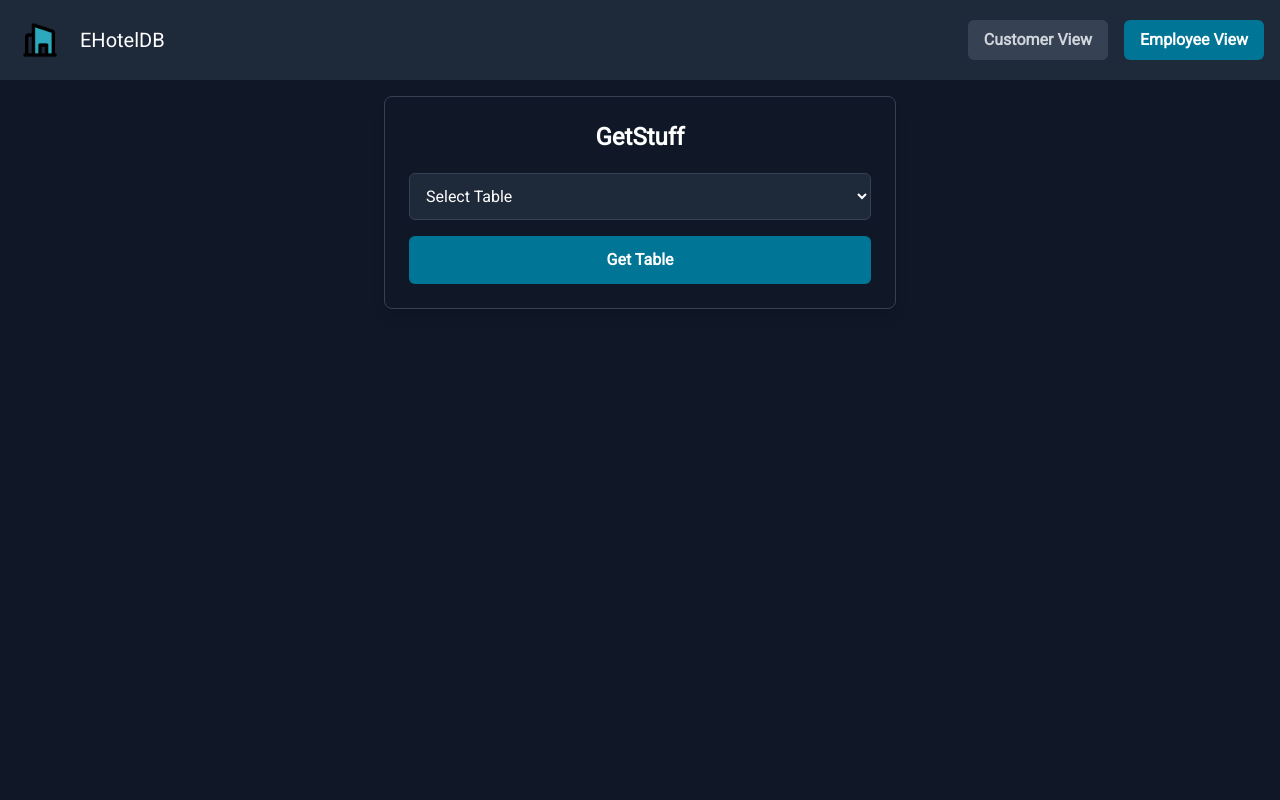
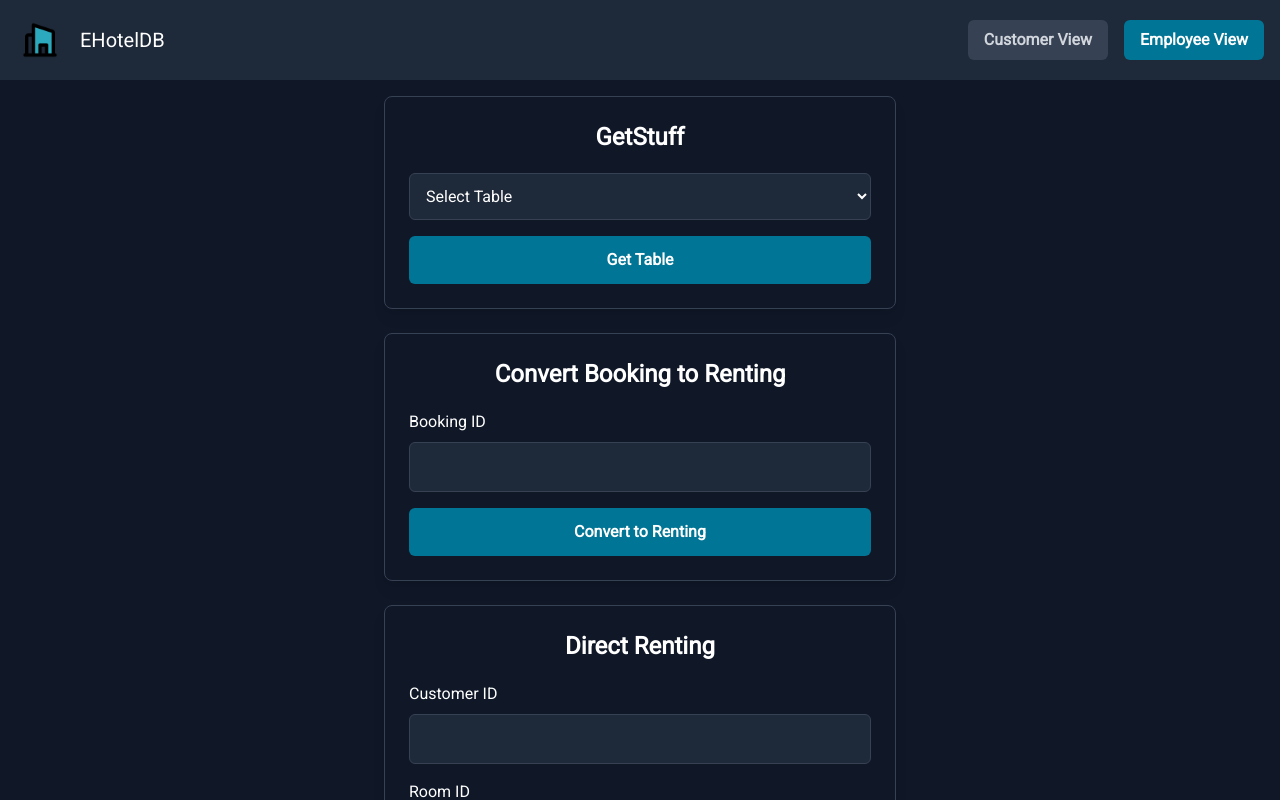
Before and after one commit to jwt2706/CSI2132, a React (Vite) app in the folder web/: page / in a window 1280 px wide. Both pictures are taken after a click on the button "Employee View". Shown: the top 800 px of the page. Built offline with nearby package versions, Linux system fonts and the light colour scheme.

Commit message:
direct renting, insert payment, turn booking into renting

```diff
--- a/web/src/App.tsx
+++ b/web/src/App.tsx
@@ -2,6 +2,9 @@ import { useState } from "react";
 import Header from "./components/Header";
 import GetTables from "./components/GetTables";
 import GetAvailableRooms from "./components/GetAvailableRooms";
+import TurnBookingToRenting from "./components/TurnBookingToRenting";
+import DirectRenting from "./components/DirectRenting";
+import InsertPayment from "./components/InsertPayment";
 
 function App() {
   const [view, setView] = useState("customer"); // customer view is the default
@@ -18,6 +21,12 @@ function App() {
         {view === "employee" && (
           <>
             <GetTables />
+            <br />
+            <TurnBookingToRenting />
+            <br />
+            <DirectRenting />
+            <br />
+            <InsertPayment />
           </>
         )}
       </main>
--- /dev/null
+++ b/web/src/components/DirectRenting.tsx
@@ -0,0 +1,91 @@
+import { useState } from "react";
+
+const DirectRenting = () => {
+  const [customerId, setCustomerId] = useState("");
+  const [roomId, setRoomId] = useState("");
+  const [startDate, setStartDate] = useState("");
+  const [endDate, setEndDate] = useState("");
+
+  const handleRent = async (e) => {
+    e.preventDefault();
+    try {
+      const response = await fetch("http://localhost:8080/rentings", {
+        method: "POST",
+        headers: { "Content-Type": "application/json" },
+        body: JSON.stringify({ customerId, roomId, startDate, endDate }),
+      });
+      if (response.ok) {
+        alert("Room successfully rented!");
+      } else {
+        alert("Failed to rent room.");
+      }
+    } catch (err) {
+      console.error(err.message);
+    }
+  };
+
+  return (
+    <div className="max-w-lg mx-auto p-6 bg-gray-900 text-white rounded-lg shadow-lg border border-gray-700">
+      <h1 className="text-center text-2xl font-bold mb-5">Direct Renting</h1>
+      <form className="space-y-4" onSubmit={handleRent}>
+        <div className="flex flex-col">
+          <label htmlFor="customer_id" className="mb-2 font-medium">
+            Customer ID
+          </label>
+          <input
+            type="text"
+            id="customer_id"
+            className="block w-full p-3 border border-gray-700 rounded-md bg-gray-800 text-white focus:ring-2 focus:ring-cyan-500 focus:outline-none"
+            value={customerId}
+            onChange={(e) => setCustomerId(e.target.value)}
+            required
+          />
+        </div>
+        <div className="flex flex-col">
+          <label htmlFor="room_id" className="mb-2 font-medium">
+            Room ID
+          </label>
+          <input
+            type="text"
+            id="room_id"
+            className="block w-full p-3 border border-gray-700 rounded-md bg-gray-800 text-white focus:ring-2 focus:ring-cyan-500 focus:outline-none"
+            value={roomId}
+            onChange={(e) => setRoomId(e.target.value)}
+            required
+          />
+        </div>
+        <div className="flex flex-col">
+          <label htmlFor="start_date" className="mb-2 font-medium">
+            Start Date
+          </label>
+          <input
+            type="date"
+            id="start_date"
+            className="block w-full p-3 border border-gray-700 rounded-md bg-gray-800 text-white focus:ring-2 focus:ring-cyan-500 focus:outline-none"
+            value={startDate}
+            onChange={(e) => setStartDate(e.target.value)}
+            required
+          />
+        </div>
+        <div className="flex flex-col">
+          <label htmlFor="end_date" className="mb-2 font-medium">
+            End Date
+          </label>
+          <input
+            type="date"
+            id="end_date"
+            className="block w-full p-3 border border-gray-700 rounded-md bg-gray-800 text-white focus:ring-2 focus:ring-cyan-500 focus:outline-none"
+            value={endDate}
+            onChange={(e) => setEndDate(e.target.value)}
+            required
+          />
+        </div>
+        <button className="w-full bg-cyan-700 text-white py-3 px-6 rounded-md font-semibold hover:bg-cyan-800 focus:ring-2 focus:ring-cyan-500 focus:outline-none">
+          Rent Room
+        </button>
+      </form>
+    </div>
+  );
+};
+
+export default DirectRenting;
--- /dev/null
+++ b/web/src/components/InsertPayment.tsx
@@ -0,0 +1,63 @@
+import { useState } from "react";
+
+const InsertPayment = () => {
+  const [rentingId, setRentingId] = useState("");
+  const [amount, setAmount] = useState("");
+
+  const handlePayment = async (e) => {
+    e.preventDefault();
+    try {
+      const response = await fetch("http://localhost:8080/payments", {
+        method: "POST",
+        headers: { "Content-Type": "application/json" },
+        body: JSON.stringify({ rentingId, amount }),
+      });
+      if (response.ok) {
+        alert("Payment successfully recorded!");
+      } else {
+        alert("Failed to record payment.");
+      }
+    } catch (err) {
+      console.error(err.message);
+    }
+  };
+
+  return (
+    <div className="max-w-lg mx-auto p-6 bg-gray-900 text-white rounded-lg shadow-lg border border-gray-700">
+      <h1 className="text-center text-2xl font-bold mb-5">Insert Payment</h1>
+      <form className="space-y-4" onSubmit={handlePayment}>
+        <div className="flex flex-col">
+          <label htmlFor="renting_id" className="mb-2 font-medium">
+            Renting ID
+          </label>
+          <input
+            type="text"
+            id="renting_id"
+            className="block w-full p-3 border border-gray-700 rounded-md bg-gray-800 text-white focus:ring-2 focus:ring-cyan-500 focus:outline-none"
+            value={rentingId}
+            onChange={(e) => setRentingId(e.target.value)}
+            required
+          />
+        </div>
+        <div className="flex flex-col">
+          <label htmlFor="amount" className="mb-2 font-medium">
+            Amount
+          </label>
+          <input
+            type="number"
+            id="amount"
+            className="block w-full p-3 border border-gray-700 rounded-md bg-gray-800 text-white focus:ring-2 focus:ring-cyan-500 focus:outline-none"
+            value={amount}
+            onChange={(e) => setAmount(e.target.value)}
+            required
+          />
+        </div>
+        <button className="w-full bg-cyan-700 text-white py-3 px-6 rounded-md font-semibold hover:bg-cyan-800 focus:ring-2 focus:ring-cyan-500 focus:outline-none">
+          Record Payment
+        </button>
+      </form>
+    </div>
+  );
+};
+
+export default InsertPayment;
--- /dev/null
+++ b/web/src/components/TurnBookingToRenting.tsx
@@ -0,0 +1,48 @@
+import { useState } from "react";
+
+const TurnBookingToRenting = () => {
+  const [bookingId, setBookingId] = useState("");
+
+  const handleConvert = async (e) => {
+    e.preventDefault();
+    try {
+      const response = await fetch(`http://localhost:8080/bookings/${bookingId}/convert`, {
+        method: "POST",
+        headers: { "Content-Type": "application/json" },
+      });
+      if (response.ok) {
+        alert("Booking successfully converted to renting!");
+      } else {
+        alert("Failed to convert booking.");
+      }
+    } catch (err) {
+      console.error(err.message);
+    }
+  };
+
+  return (
+    <div className="max-w-lg mx-auto p-6 bg-gray-900 text-white rounded-lg shadow-lg border border-gray-700">
+      <h1 className="text-center text-2xl font-bold mb-5">Convert Booking to Renting</h1>
+      <form className="space-y-4" onSubmit={handleConvert}>
+        <div className="flex flex-col">
+          <label htmlFor="booking_id" className="mb-2 font-medium">
+            Booking ID
+          </label>
+          <input
+            type="text"
+            id="booking_id"
+            className="block w-full p-3 border border-gray-700 rounded-md bg-gray-800 text-white focus:ring-2 focus:ring-cyan-500 focus:outline-none"
+            value={bookingId}
+            onChange={(e) => setBookingId(e.target.value)}
+            required
+          />
+        </div>
+        <button className="w-full bg-cyan-700 text-white py-3 px-6 rounded-md font-semibold hover:bg-cyan-800 focus:ring-2 focus:ring-cyan-500 focus:outline-none">
+          Convert to Renting
+        </button>
+      </form>
+    </div>
+  );
+};
+
+export default TurnBookingToRenting;
```
